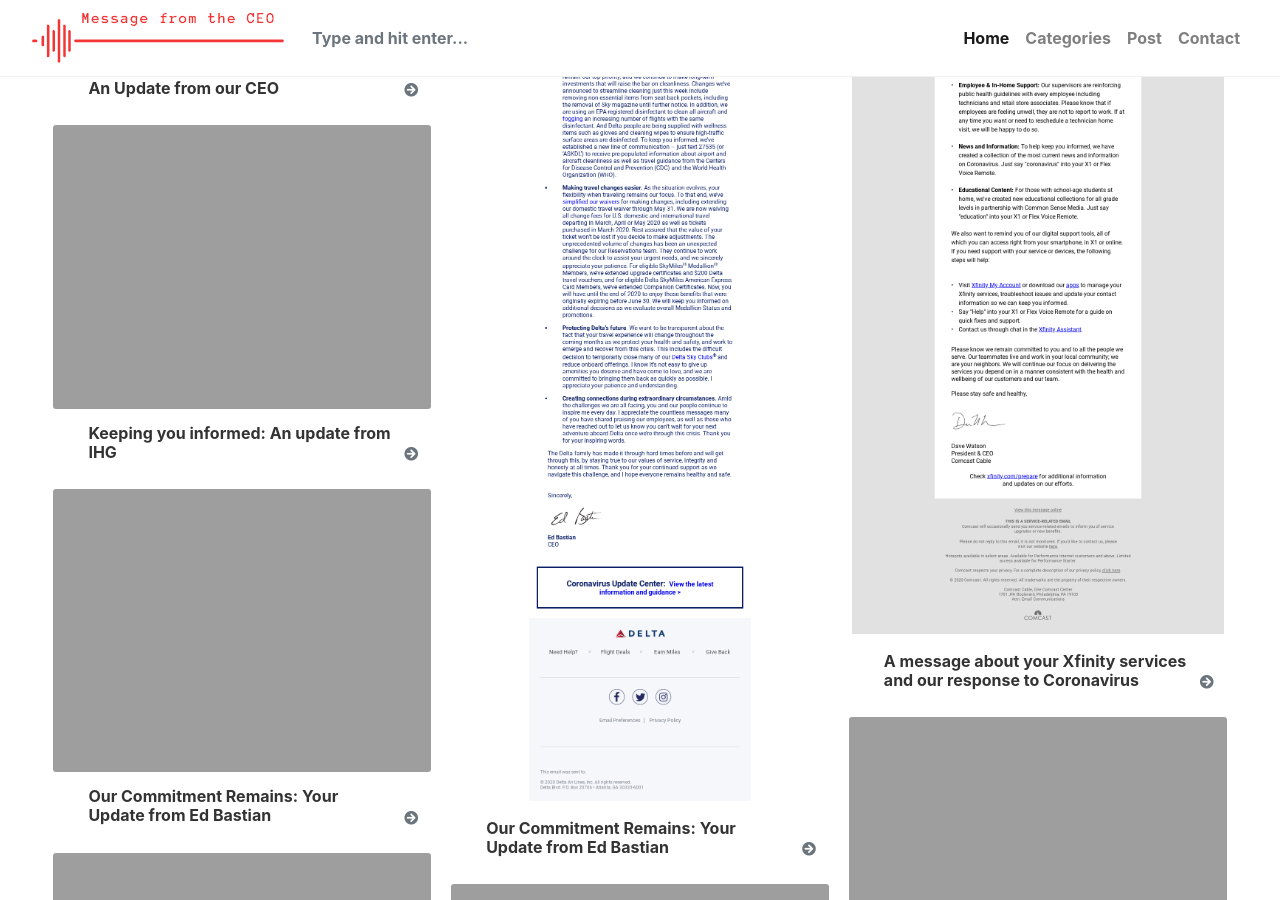
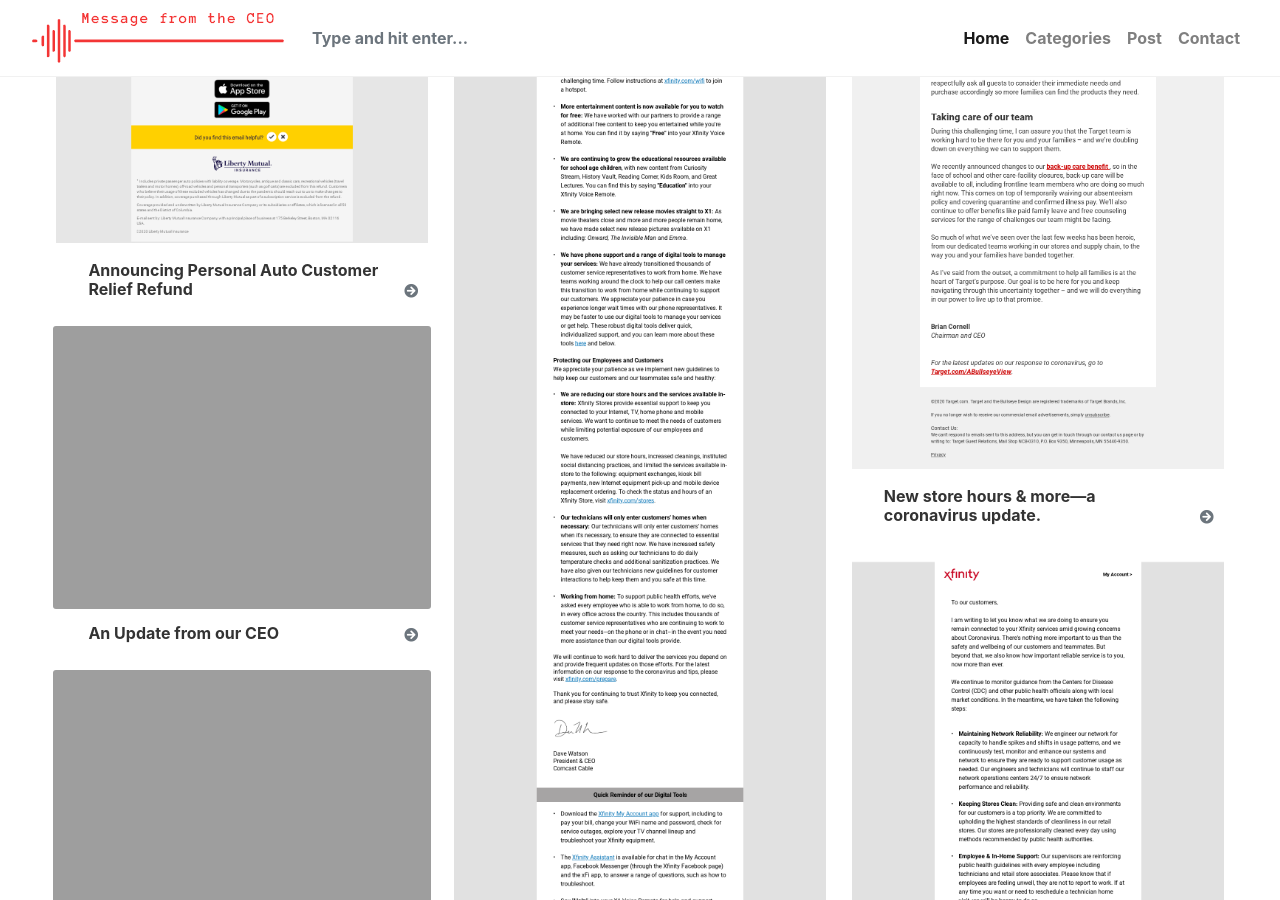
Before and after one commit to bertique/messageFromTheCEO, a Jekyll site: the page built from _pages/categories.html, in a window 1280 px wide and 900 px high, scrolled down 20463 px. Built offline with Jekyll 4.4.1, drawn with Linux system fonts in a browser that asks for light colours; nearby versions of some CDN libraries; library files that are not in the unit come from our copies; some of the changed text lies outside the part shown.

Commit message:
Update 2020-04-10-AnnouncingPersonalAutoCustomerReliefRefund.md

```diff
--- a/_posts/2020-04-10-AnnouncingPersonalAutoCustomerReliefRefund.md
+++ b/_posts/2020-04-10-AnnouncingPersonalAutoCustomerReliefRefund.md
@@ -2,24 +2,12 @@
 title:  "Announcing Personal Auto Customer Relief Refund"
 metadate: "hide"
 date: 2020-04-10 16:16:10
-categories: [  ]
+categories: [ covid19, libertymutual, insurance, refund ]
 image: "/assets/images/posts/2020-04-10-AnnouncingPersonalAutoCustomerReliefRefund_full.png"
 thumbnail: "/assets/images/posts/2020-04-10-AnnouncingPersonalAutoCustomerReliefRefund.png"
 ---
 An update to our customers on COVID-19
- ‌ ‌ ‌ ‌ ‌ ‌ ‌ ‌ ‌ ‌ ‌ ‌ ‌ ‌ ‌ ‌ ‌ ‌ ‌ ‌ ‌ ‌ ‌ ‌ ‌ ‌ ‌ ‌ ‌ ‌ ‌ ‌ ‌ ‌ ‌
-‌ ‌ ‌ ‌ ‌ ‌ ‌ ‌ ‌ ‌ ‌ ‌ ‌ ‌ ‌ ‌ ‌ ‌ ‌ ‌ ‌ ‌ ‌
- ‌ ‌ ‌ ‌ ‌ ‌ ‌ ‌ ‌ ‌ ‌ ‌ ‌ ‌ ‌ ‌ ‌ ‌ ‌ ‌ ‌ ‌ ‌ ‌ ‌ ‌ ‌ ‌ ‌ ‌ ‌ ‌ ‌ ‌ ‌
-‌ ‌ ‌ ‌ ‌ ‌ ‌ ‌ ‌ ‌ ‌ ‌ ‌ ‌ ‌ ‌ ‌ ‌ ‌ ‌ ‌ ‌ ‌
- ‌ ‌ ‌ ‌ ‌ ‌ ‌ ‌ ‌ ‌ ‌ ‌ ‌ ‌ ‌ ‌ ‌ ‌ ‌ ‌ ‌ ‌ ‌ ‌ ‌ ‌ ‌ ‌ ‌ ‌ ‌ ‌ ‌ ‌ ‌
-‌ ‌ ‌ ‌ ‌ ‌ ‌ ‌ ‌ ‌ ‌ ‌ ‌ ‌ ‌ ‌ ‌ ‌ ‌ ‌ ‌ ‌ ‌
- ‌ ‌ ‌ ‌ ‌ ‌ ‌ ‌ ‌ ‌ ‌ ‌ ‌ ‌ ‌ ‌ ‌ ‌ ‌ ‌ ‌ ‌ ‌ ‌ ‌ ‌ ‌ ‌ ‌ ‌ ‌ ‌ ‌ ‌ ‌
-‌ ‌ ‌ ‌ ‌ ‌ ‌ ‌ ‌ ‌ ‌ ‌ ‌ ‌ ‌ ‌ ‌ ‌ ‌ ‌ ‌ ‌ ‌
- ‌ ‌ ‌ ‌ ‌ ‌ ‌ ‌ ‌ ‌ ‌ ‌ ‌ ‌ ‌ ‌ ‌ ‌ ‌ ‌ ‌ ‌ ‌ ‌ ‌ ‌ ‌ ‌ ‌ ‌ ‌ ‌ ‌ ‌ ‌
-‌ ‌ ‌ ‌ ‌ ‌ ‌ ‌ ‌ ‌ ‌ ‌ ‌ ‌ ‌ ‌ ‌ ‌ ‌ ‌ ‌ ‌ ‌
- ‌ ‌ ‌ ‌ ‌ ‌ ‌ ‌ ‌ ‌ ‌ ‌ ‌ ‌ ‌ ‌ ‌ ‌ ‌ ‌ ‌ ‌ ‌ ‌ ‌ ‌ ‌ ‌ ‌ ‌ ‌ ‌ ‌ ‌ ‌
-‌ ‌ ‌ ‌ ‌ ‌ ‌ ‌ ‌ ‌ ‌ ‌ ‌ ‌ ‌ ‌ ‌ ‌ ‌ ‌ ‌ ‌ ‌
- ‌ ‌ ‌ ‌ ‌ ‌ ‌ ‌ ‌ ‌ ‌ ‌ ‌ ‌ ‌ ‌ ‌ ‌ ‌ ‌ ‌ ‌ ‌ ‌ ‌ ‌ ‌ ‌ ‌ ‌ ‌ ‌ ‌ ‌ ‌
+ ‌ ‌ ‌ ‌ ‌ ‌ ‌ ‌ ‌ ‌ ‌ ‌ ‌ ‌ ‌ ‌ ‌ ‌ ‌ ‌ ‌ ‌ ‌ ‌ ‌ ‌ ‌ ‌ ‌ ‌ ‌ ‌
 ‌ ‌ ‌ ‌ ‌ ‌ ‌ ‌ ‌ ‌ ‌ ‌ ‌ ‌ ‌ ‌ ‌ ‌ ‌ ‌ ‌ ‌ ‌
  ‌ ‌ ‌ ‌ ‌ ‌ ‌ ‌ ‌ ‌ ‌ ‌ ‌ ‌ ‌ ‌ ‌ ‌ ‌ ‌ ‌ ‌ ‌
  *View Online*
```
